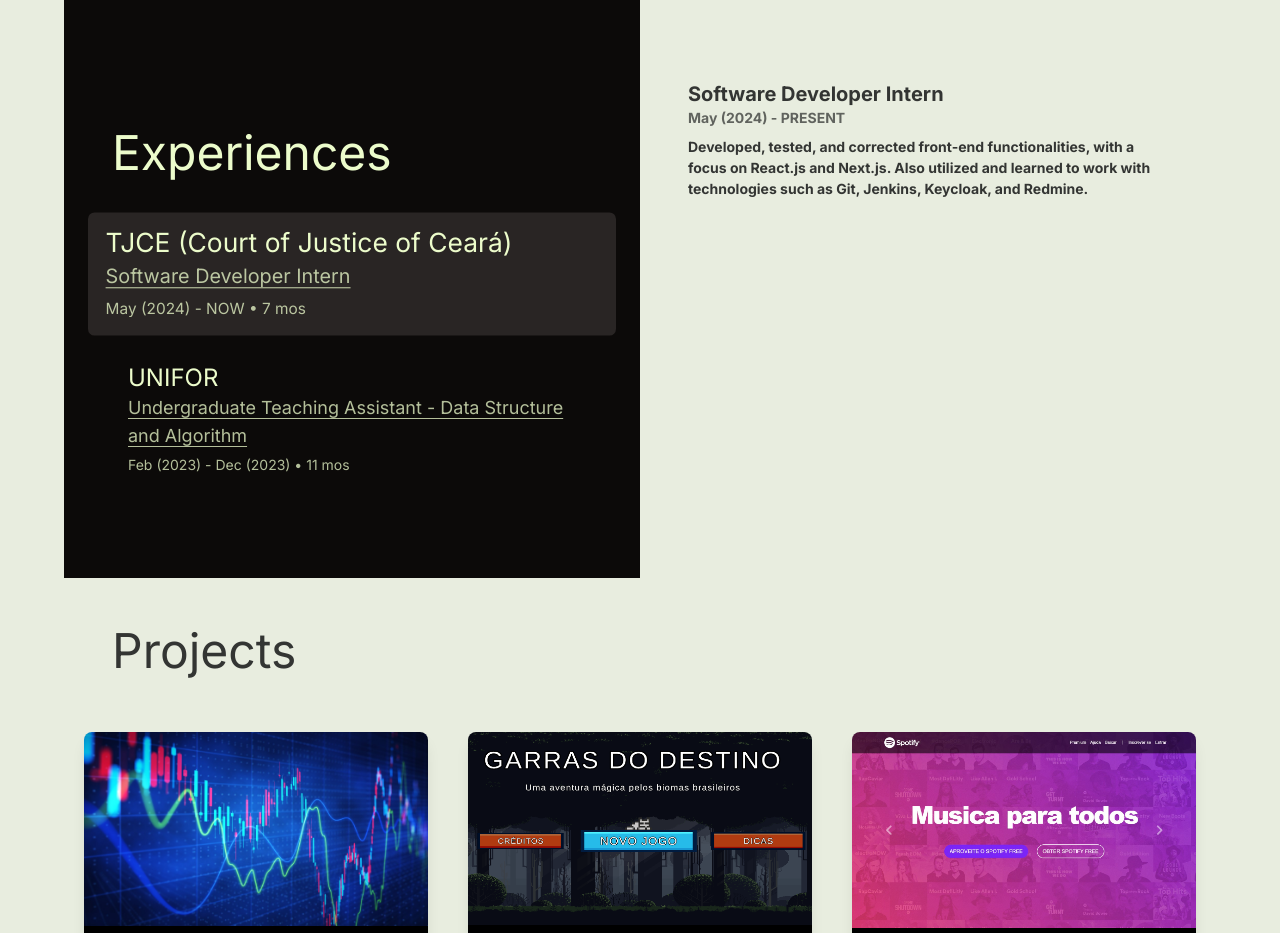
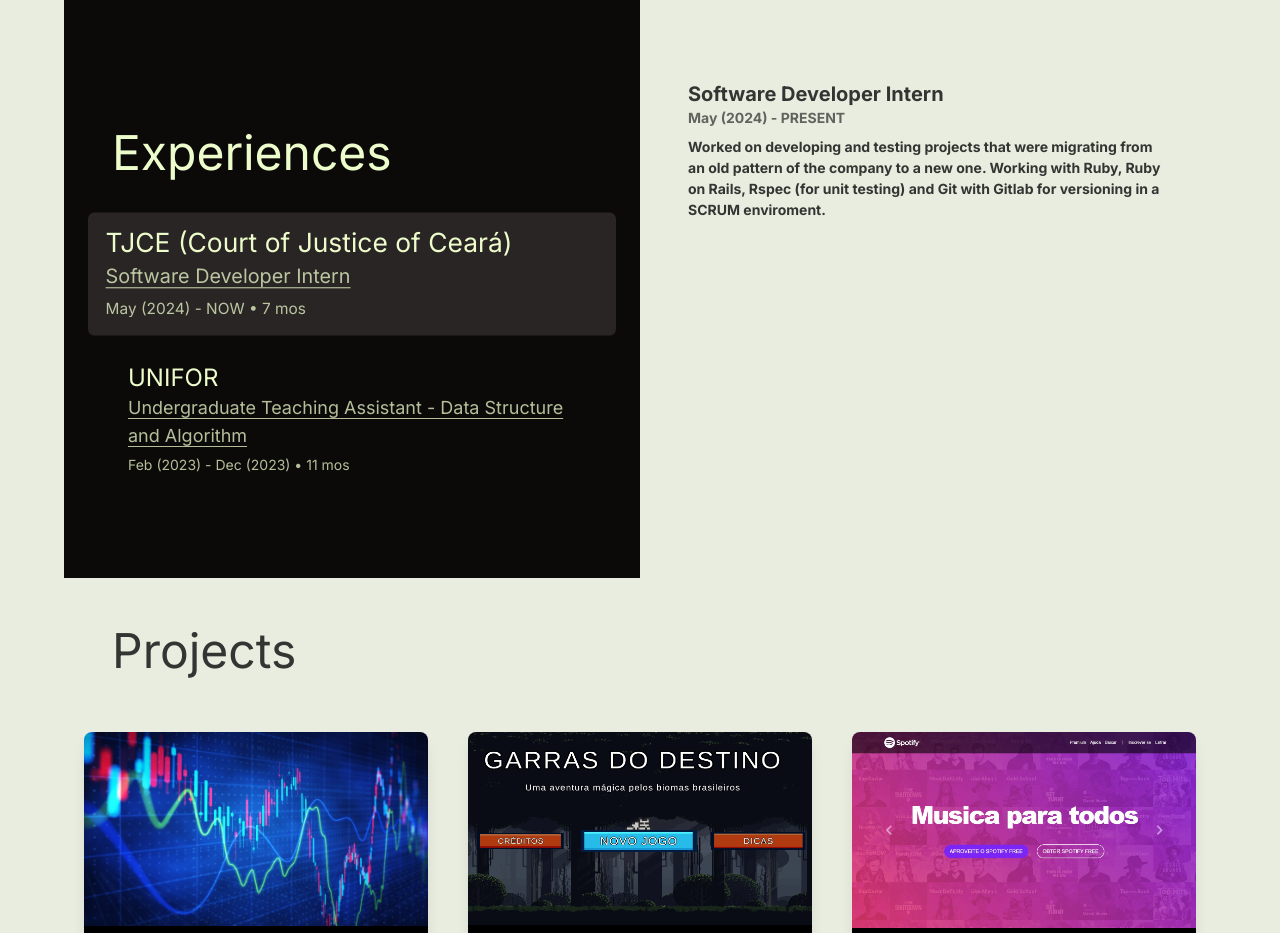
Before and after one commit to duduMiyake/portfolio, a Next.js app: page / in a window 1280 px wide. Shown: the part 2400-3333 px from the top of the page. Built offline with nearby package versions, Linux system fonts and the light colour scheme.

Commit message:
fixed: description error

```diff
--- a/src/app/components/Experience.jsx
+++ b/src/app/components/Experience.jsx
@@ -5,7 +5,7 @@ import { useState } from "react";
 const Experience = () => {
   const [title, setTitle] = useState("Software Developer Intern");
   const [date, setDate] = useState("May (2024) - PRESENT");
-  const [description, setDescription] = useState("Developed, tested, and corrected front-end functionalities, with a focus on React.js and Next.js. Also utilized and learned to work with technologies such as Git, Jenkins, Keycloak, and Redmine.");
+  const [description, setDescription] = useState("Worked on developing and testing projects that were migrating from an old pattern of the company to a new one. \n Working with Ruby, Ruby on Rails, Rspec (for unit testing) and Git with Gitlab for versioning in a SCRUM enviroment.");
   const [visible, setVisible] = useState("opacity-100");
   const [active, setActive] = useState({ index: 0, class: "bg-stone-800 -translate-y-1 scale-110" });
 
```
